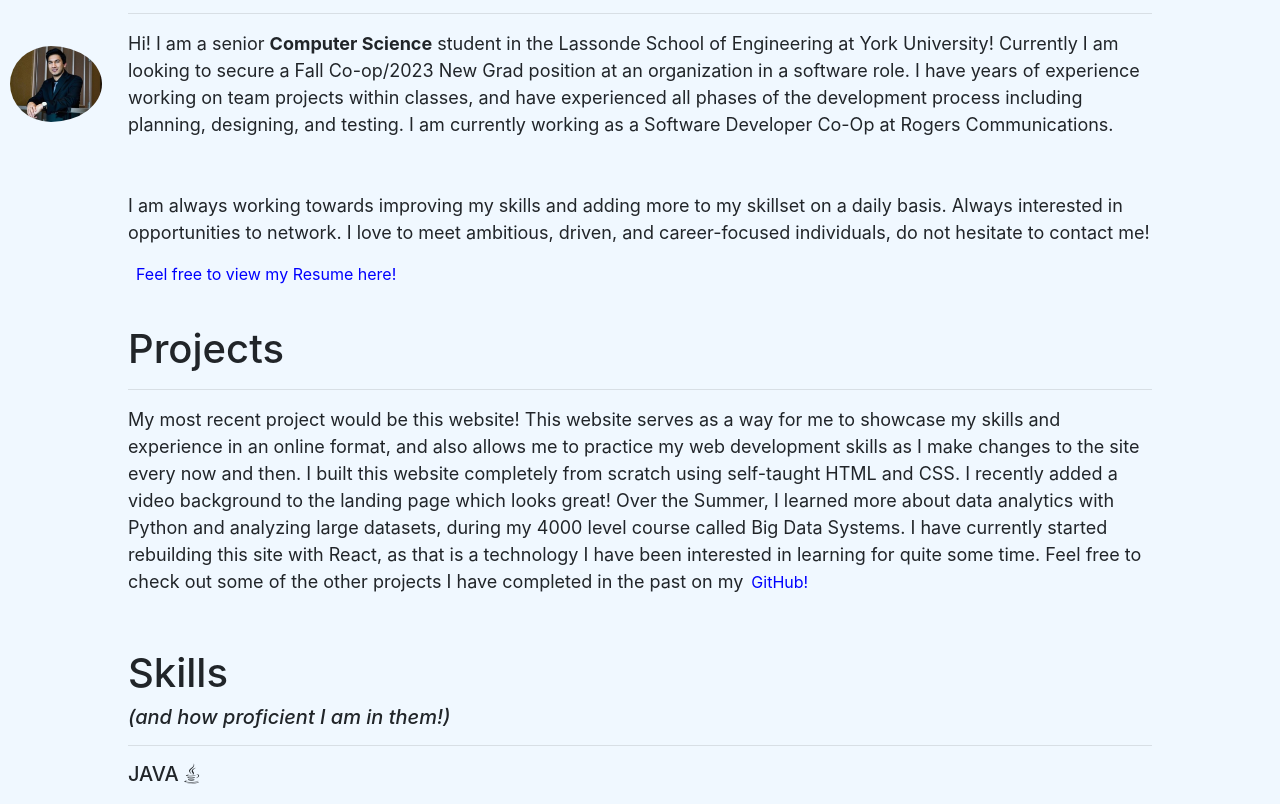
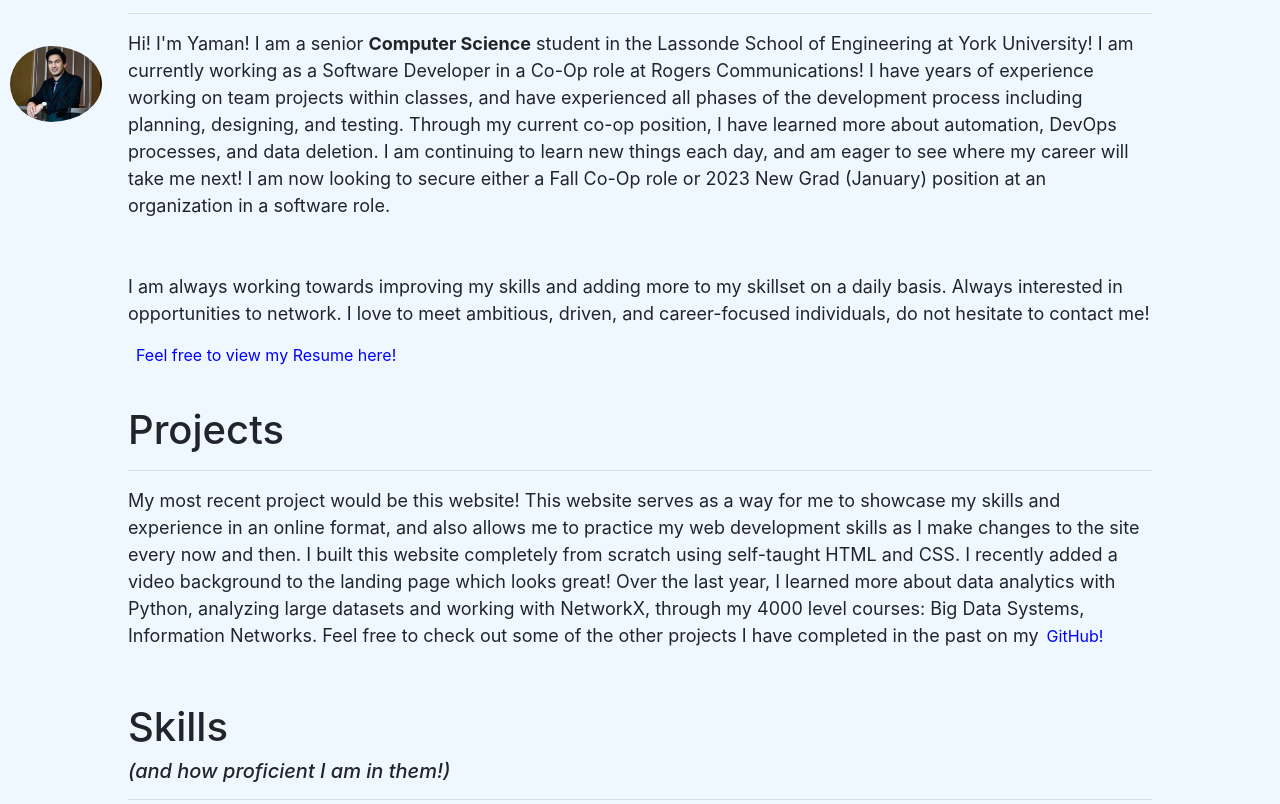
Before and after one commit to yamanmalik/aboutme, a plain HTML site: page index.html in a window 1280 px wide. Shown: the part 889-1693 px from the top of the page. Drawn offline with nearby package versions, Linux system fonts and the light colour scheme.

Commit message:
resume update

```diff
--- a/index.html
+++ b/index.html
@@ -63,8 +63,12 @@
 		<h1>About Me</h1>
 		<hr>
 
-		<p>Hi! I am a senior <strong>Computer Science</strong> student in the Lassonde School of Engineering at York University! Currently I am looking to secure a Fall Co-op/2023 New Grad position at an organization in a software role. I have years of experience working on team projects within classes, and have experienced all phases of the development process including planning, designing, and testing.
-			I am currently working as a Software Developer Co-Op at Rogers Communications.		<br>
+		<p>Hi! I'm Yaman! I am a senior <strong>Computer Science</strong> student in the Lassonde School of Engineering at York University!
+			I am currently working as a Software Developer in a Co-Op role at Rogers Communications!
+			I have years of experience working on team projects within classes, and have experienced all phases of the development
+			process including planning, designing, and testing. Through my current co-op position, I have learned more about automation, DevOps processes, and data deletion. I am continuing to
+			learn new things each day, and am eager to see where my career will take me next!
+			I am now looking to secure either a Fall Co-Op role or 2023 New Grad (January) position at an organization in a software role. <br>
 
 		<br>
 		<br>
@@ -86,8 +90,7 @@
 	<p>
 	My most recent project would be this website! This website serves as a way for me to showcase my skills and experience in an online format, and also allows me to practice my web development skills as I make changes to the site every now and then. I built this website completely from scratch using self-taught HTML and CSS. I recently added a video background to the landing page which looks great!
 
-	Over the Summer, I learned more about data analytics with Python and analyzing large datasets, during my 4000 level course called Big Data Systems. I have currently started rebuilding this site with
-	React, as that is a technology I have been interested in learning for quite some time.
+	Over the last year, I learned more about data analytics with Python, analyzing large datasets and working with NetworkX, through my 4000 level courses: Big Data Systems, Information Networks.
 
 	Feel free to check out some of the other projects I have completed in the past on my<a href="https://github.com/yamanmalik" style="color:blue;display:inline;">GitHub!</a>
 
```
Also changed, not shown: 1 other file.
